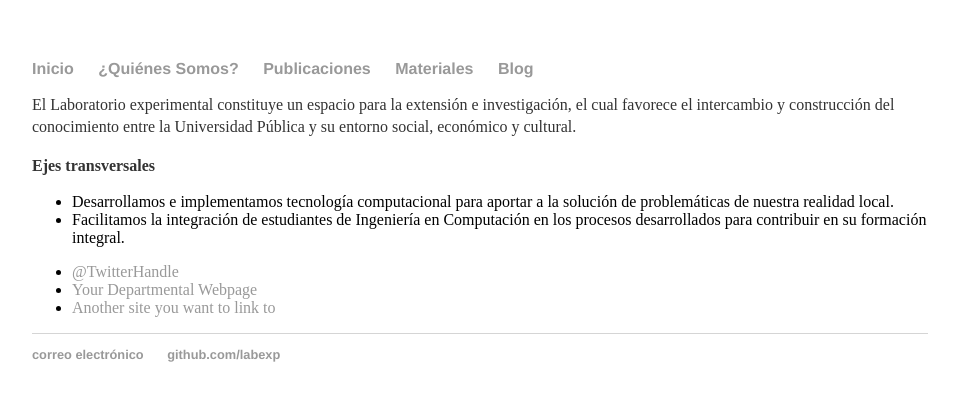
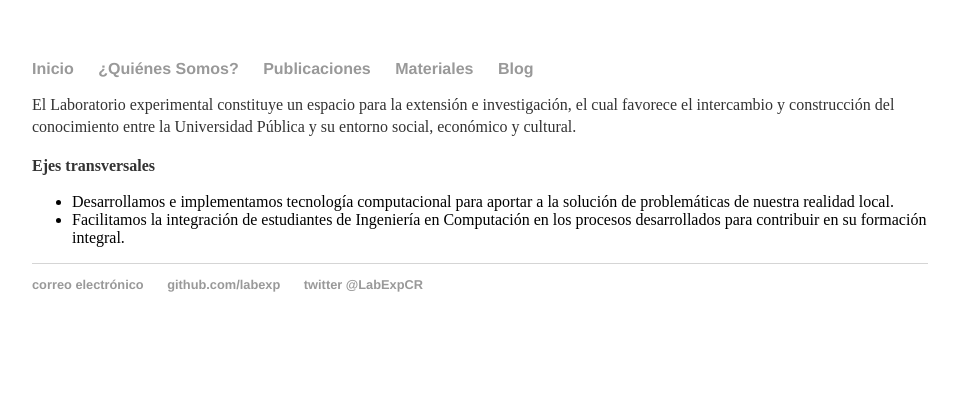
Before and after one commit to labexp/labexp.github.io, a Jekyll site: the page built from about/index.html, in a window 1280 px wide. Shown: the top 401 px of the page, without its empty margins (160-1119 px from the left). Built offline with Jekyll 4.4.1, drawn with Linux system fonts in a browser that asks for light colours.

Commit message:
move twitter handler to default footer

```diff
--- a/_layouts/default.html
+++ b/_layouts/default.html
@@ -24,6 +24,7 @@
     		<ul>
         		<li><a href="mailto:contacto@labexp.org">correo electrónico</a></li>
         		<li><a href="https://github.com/labexp">github.com/labexp</a></li>
+                        <li><a href="https://twitter.com/LabExpCR">twitter @LabExpCR</a></li>
 			</ul>
 		</footer>
 	</body>
--- a/about/index.html
+++ b/about/index.html
@@ -16,9 +16,4 @@
 		</ul>
 	</p>
 
-	<ul class="contacts">
-		<li><a href="#">@TwitterHandle</a></li>
-		<li><a href="#">Your Departmental Webpage</a></li>
-		<li><a href="#">Another site you want to link to</a></li>
-	</ul>
 </div>
--- a/materiales/index.html
+++ b/materiales/index.html
@@ -18,7 +18,4 @@
 
 	</p>
 
-	<ul class="contacts">
-		<li><a href="#">@LabExpCR</a></li>
-	</ul>
 </div>
```
